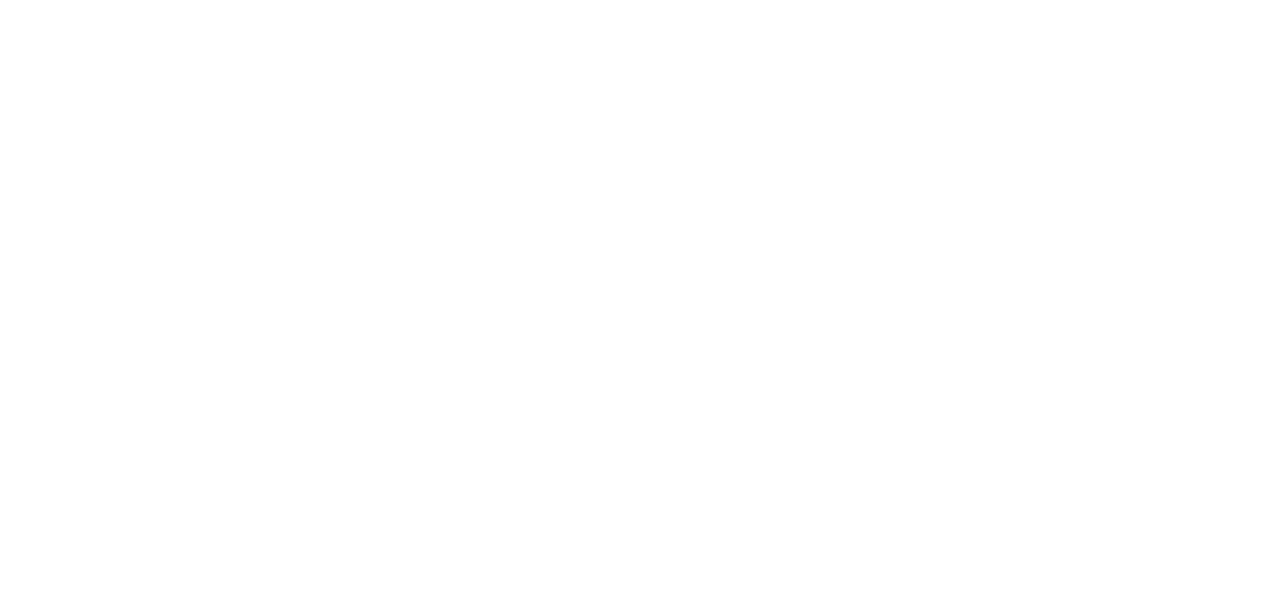
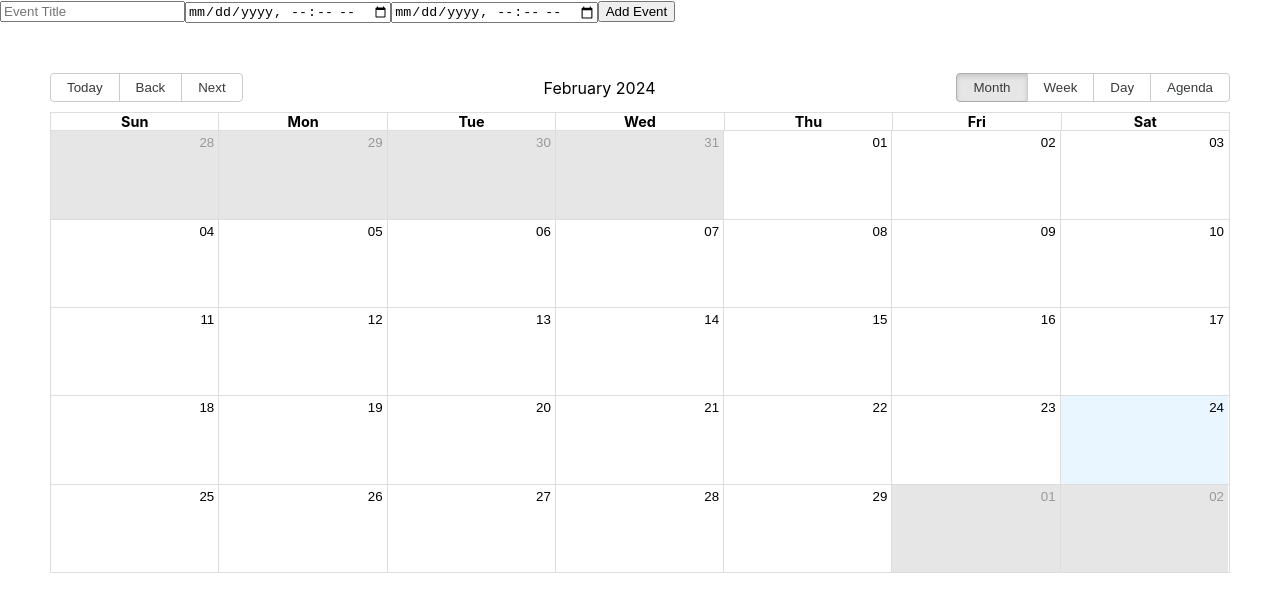
Before and after one commit to Alistair2522/FinalProject, a React (Create React App) app in the folder client/: page /cal in a window 1280 px wide. Before the commit this address had no page. Shown: the top 612 px of the page. Built offline with nearby package versions, Linux system fonts and the light colour scheme; the HTML template or start-up script is replaced by a standard one.

Commit message:
calender

```diff
--- a/client/package.json
+++ b/client/package.json
@@ -7,7 +7,11 @@
     "@testing-library/react": "^13.4.0",
     "@testing-library/user-event": "^13.5.0",
     "axios": "^1.6.7",
+    "date-fns": "^3.3.1",
+    "moment": "^2.30.1",
     "react": "^18.2.0",
+    "react-big-calendar": "^1.10.3",
+    "react-datepicker": "^6.1.0",
     "react-dom": "^18.2.0",
     "react-router-dom": "^6.22.1",
     "react-scripts": "5.0.1",
--- a/client/src/App.js
+++ b/client/src/App.js
@@ -2,6 +2,7 @@ import { Route, Routes, Navigate } from "react-router-dom";
 import Main from "./components/Main";
 import Signup from "./components/Signup";
 import Login from "./components/Login";
+import Cal from "./components/Cal";
 
 function App() {
   const user = localStorage.getItem("token");
@@ -11,6 +12,7 @@ function App() {
       {user && <Route path="/" exact element={<Main />} />}
       <Route path="/signup" exact element={<Signup />} />
       <Route path="/login" exact element={<Login />} />
+			<Route path="/cal" exact element={<Cal />} />
       <Route path="/" element={<Navigate replace to="/login" />} />
     </Routes>
   );
--- /dev/null
+++ b/client/src/components/Cal/events.json
@@ -0,0 +1,17 @@
+[
+    {
+      "title": "Meeting",
+      "start": "2024-02-25T10:00:00",
+      "end": "2024-02-25T12:00:00"
+    },
+    {
+      "title": "Lunch",
+      "start": "2024-02-25T12:30:00",
+      "end": "2024-02-25T13:30:00"
+    },
+    {
+      "title": "Conference",
+      "start": "2024-02-26T09:00:00",
+      "end": "2024-02-27T17:00:00"
+    }
+  ]
--- /dev/null
+++ b/client/src/components/Cal/index.jsx
@@ -0,0 +1,132 @@
+import { useState } from "react";
+import React, { useEffect } from 'react';
+import styles from "./styles.module.css";
+import format from "date-fns/format";
+import parse from "date-fns/parse";
+import startOfWeek from "date-fns/startOfWeek";
+import "react-big-calendar/lib/css/react-big-calendar.css";
+import DatePicker from "react-datepicker";
+import { Calendar, dateFnsLocalizer , momentLocalizer} from "react-big-calendar";
+import getDay from "date-fns/getDay";
+import moment from 'moment';
+import eventsData from './events.json';
+// const locales = {
+//     "en-IN": require("date-fns/locale/en-IN")
+// }
+// const localizer = dateFnsLocalizer({
+//     format,
+//     parse,
+//     startOfWeek,
+//     getDay,
+//     locales
+// })
+
+// const events = [
+//     {
+//         title: "Big Meeting",
+//         allDay: true,
+//         start: new Date(2024,2,0),
+//         end: new Date(2024,2,0)
+//     },
+//     {
+//         title: "Vacation",
+//         allDay: true,
+//         start: new Date(2024,1,25),
+//         end: new Date(2024,1,25)
+//     },
+//     {
+//         title: "Conference",
+//         allDay: true,
+//         start: new Date(2024,3,21),
+//         end: new Date(2024,3,21)
+//     },
+// ]
+
+// function Cal(){
+//     return(
+//         <div className="Cal">
+//             <Calendar localizer={localizer} events={events}
+//             startAccessor="start" endAccessor="end" style={{height:500, margin:"50px"}}/>
+//         </div>
+//     );
+// }
+
+
+const localizer = momentLocalizer(moment);
+
+const Cal = () => {
+    const [events, setEvents] = useState([]);
+    const handleAddEvent = (newEvent) => {
+        const updatedEvents = [...events, newEvent];
+        setEvents(updatedEvents);
+
+        // Save updatedEvents to localStorage
+        localStorage.setItem('events', JSON.stringify(updatedEvents));
+      };
+
+      // When the component mounts, retrieve events from localStorage
+      useEffect(() => {
+        const storedEvents = localStorage.getItem('events');
+        if (storedEvents) {
+          setEvents(JSON.parse(storedEvents));
+        }
+      }, []);
+
+
+  return (
+    <div style={{ height: '500px' }}>
+      <EventForm onAddEvent={handleAddEvent} />
+      <Calendar
+        localizer={localizer}
+        events={events}
+        startAccessor="start"
+        endAccessor="end"
+        style={{ margin: '50px' }}
+      />
+    </div>
+  );
+};
+
+const EventForm = ({ onAddEvent }) => {
+  const [title, setTitle] = useState('');
+  const [start, setStart] = useState('');
+  const [end, setEnd] = useState('');
+
+  const handleSubmit = (e) => {
+    e.preventDefault();
+    const newEvent = {
+      title,
+      start: new Date(start),
+      end: new Date(end),
+    };
+    onAddEvent(newEvent);
+    setTitle('');
+    setStart('');
+    setEnd('');
+  };
+
+  return (
+    <form onSubmit={handleSubmit}>
+      <input
+        type="text"
+        placeholder="Event Title"
+        value={title}
+        onChange={(e) => setTitle(e.target.value)}
+      />
+      <input
+        type="datetime-local"
+        value={start}
+        onChange={(e) => setStart(e.target.value)}
+      />
+      <input
+        type="datetime-local"
+        value={end}
+        onChange={(e) => setEnd(e.target.value)}
+      />
+      <button type="submit">Add Event</button>
+    </form>
+  );
+};
+
+
+export default Cal;
```
Also changed, not shown: client/src/components/Cal/styles.module.css (added), 1 other file (tests, documents, lock files or other folders).
